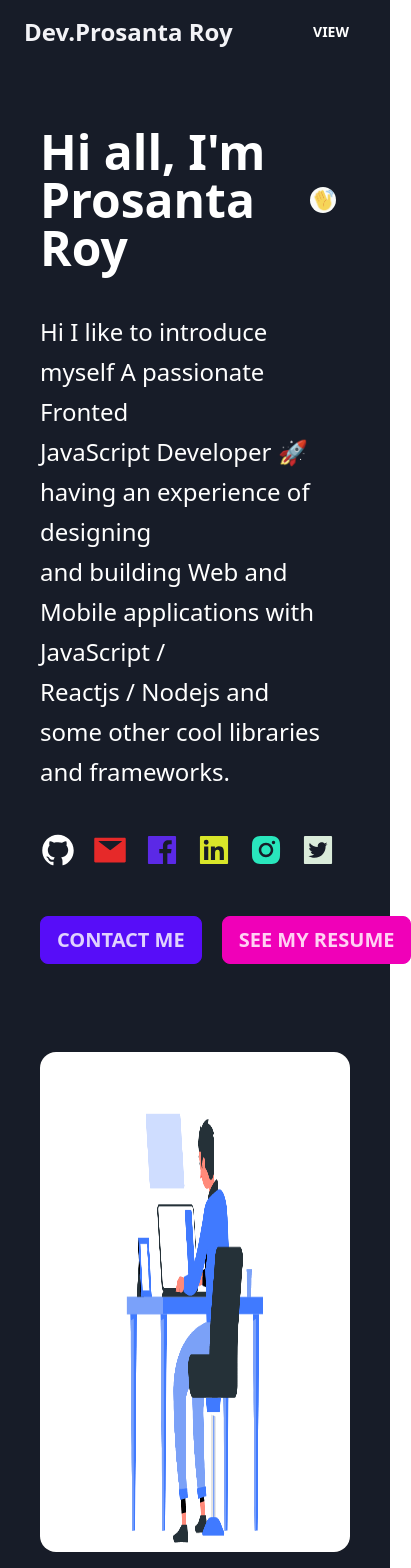
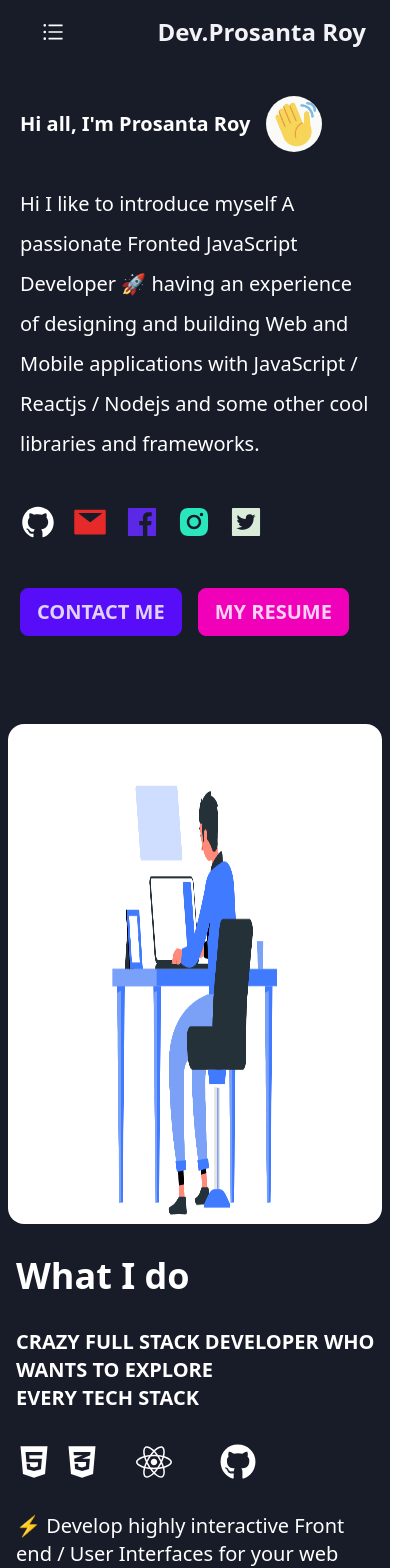
Before and after one commit to Prosantaroy1/PortFolio-site-React, a React (Vite) app: page / in a window 390 px wide. Shown: the top 1568 px of the page, 411 px wide, since content can reach past the window. Built offline with nearby package versions, Linux system fonts and the light colour scheme.

Commit message:
responsive done

```diff
--- a/src/Component/Home/Banner/Banner.jsx
+++ b/src/Component/Home/Banner/Banner.jsx
@@ -11,10 +11,10 @@ import bannerimg from "../../../../public/banner.png";
 
 const Banner = () => {
   return (
-    <div className="px-10 pb-8 pt-16 flex justify-between items-center  text-white">
+    <div className="px-5 lg:px-10 pb-8 pt-8 flex  gap-3  justify-between items-center  text-white">
       {/*Banner left part */}
-      <div>
-        <h2 className="flex items-center text-5xl gap-4 font-semibold">
+      <div className="w-full lg:w-[48%]">
+        <h2 className="flex items-center text-xl lg:text-5xl gap-4 font-semibold">
           Hi all, I'm Prosanta Roy
           <span>
             <img
@@ -24,58 +24,53 @@ const Banner = () => {
             />
           </span>
         </h2>
-        <p className="text-2xl leading-10 pt-10">
+        <p className="text-xl lg:text-2xl leading-loose pt-8">
           Hi I like to introduce myself A passionate Fronted
-          <br /> JavaScript Developer 🚀 having an experience of designing
-          <br /> and building Web and Mobile applications with JavaScript /
-          <br /> Reactjs / Nodejs and some other cool libraries
-          <br /> and frameworks.
+           JavaScript Developer 🚀 having an experience of designing
+           and building Web and Mobile applications with JavaScript /
+           Reactjs / Nodejs and some other cool libraries
+           and frameworks.
         </p>
         <div className="flex gap-4 text-4xl  pt-10 pb-12">
-          <a href="" target="_blank">
+          <a href="https://github.com/Prosantaroy1" target="_blank">
             <span>
               <AiFillGithub />
             </span>
           </a>
-          <a href="#" target="_blank">
+          <a href="mailto:royprosanta172@gmail.com" target="_blank">
             <span className="text-[#e62929]">
               <AiFillMail />
             </span>
           </a>
-          <a href="" target="_blank">
+          <a href="https://www.facebook.com/prosantaroy123" target="_blank">
             <span className="text-[#5b29e6]">
               <AiFillFacebook />
             </span>
           </a>
-          <a href="" target="_blank">
-            <span className="text-[#d9e629]">
-              <AiFillLinkedin />
-            </span>
-          </a>
-          <a href="#" target="_blank">
+          <a href="https://www.instagram.com/dev.prosantaroy/" target="_blank">
             <span className="text-[#29e6bd]">
               <AiFillInstagram />
             </span>
           </a>
-          <a href="#" target="_blank">
+          <a href="https://twitter.com/RoyProsant81869" target="_blank">
             <span className="text-[#daebda]">
               <AiFillTwitterSquare />
             </span>
           </a>
         </div>
-        <div className="flex gap-5">
+        <div className="flex gap-4">
           <button className="btn   hover:bg-white
            hover:text-slate-800 text-xl btn-primary">
             CONTACT ME
           </button>
           <button className="btn hover:bg-white hover:text-blue-950 text-xl btn-secondary">
-            SEE MY RESUME
+            MY RESUME
           </button>
         </div>
       </div>
       {/*Banner right part */}
-      <div  className="pb-6 ">
-        <img src={bannerimg} alt="bannerImg" className="p-2 animate-pulse" />
+      <div  className="pb-6 hidden lg:inline-block">
+        <img src={bannerimg} alt="bannerImg" className="p-2 max-w-full animate-pulse" />
       </div>
     </div>
   );
--- a/src/Component/Home/Contactpage/Contactpage.jsx
+++ b/src/Component/Home/Contactpage/Contactpage.jsx
@@ -13,7 +13,7 @@ const Contactpage = () => {
   return (
     <div className="pt-12 pb-14 h-full px-10 flex flex-col text-[#ffff] justify-center items-center">
       <h3 className="text-4xl pt-8 font-sans text-[#dbdbdb]">Contact Me ☎️</h3>
-      <p className="text-xl font-medium pt-8">
+      <p className="text-xl font-medium text-center pt-8">
         DISCUSS A PROJECT OR JUST WANT TO SAY HI? MY INBOX IS OPEN FOR ALL.
       </p>
       <p className="text-2xl font-medium pt-4">
@@ -26,32 +26,27 @@ const Contactpage = () => {
         royprosanta172@gmail.com
       </a>
       <div className="flex gap-4 text-4xl  pt-10 pb-12">
-        <a href="" target="_blank">
+      <a href="https://github.com/Prosantaroy1" target="_blank">
             <span>
               <AiFillGithub />
             </span>
           </a>
-        <a href="#" target="_blank">
+          <a href="mailto:royprosanta172@gmail.com" target="_blank">
             <span className="text-[#e62929]">
               <AiFillMail />
             </span>
           </a>
-        <a href="" target="_blank">
+          <a href="https://www.facebook.com/prosantaroy123" target="_blank">
             <span className="text-[#5b29e6]">
               <AiFillFacebook />
             </span>
           </a>
-        <a href="" target="_blank">
-          <span className="text-[#d9e629]">
-            <AiFillLinkedin />
-          </span>
-        </a>
-        <a href="#" target="_blank">
+          <a href="https://www.instagram.com/dev.prosantaroy/" target="_blank">
             <span className="text-[#29e6bd]">
               <AiFillInstagram />
             </span>
           </a>
-        <a href="#" target="_blank">
+          <a href="https://twitter.com/RoyProsant81869" target="_blank">
             <span className="text-[#daebda]">
               <AiFillTwitterSquare />
             </span>
--- a/src/Component/Home/Educationpage/Education.jsx
+++ b/src/Component/Home/Educationpage/Education.jsx
@@ -4,7 +4,7 @@ import schoolImg from '../../../../public/images.jpg'
 
 const Education = () => {
     return (
-        <div className='pt-16 px-10'>
+        <div className='pt-16 px-3 lg:px-10'>
            <h2 className='text-4xl text-[#ffff] font-mono pb-5'>Education</h2>
            <div className='pt-4'>
                {/*Diploma thakurgaon */}
--- a/src/Component/Home/OpenSourcePage/OpenSourcePage.jsx
+++ b/src/Component/Home/OpenSourcePage/OpenSourcePage.jsx
@@ -3,11 +3,11 @@ import { Link } from "react-router-dom";
 
 const OpenSourcePage = () => {
   return (
-    <div className="pt-10 px-10 pb-6">
-      <h3 className="text-4xl text-[#ffff] font-bold text-center pb-6">
+    <div className="pt-10 px-3 lg:px-10  pb-6">
+      <h3 className="text-3xl lg:text-4xl text-[#ffff] font-bold text-center pb-6">
         Open Source Projects
       </h3>
-      <div className="flex flex-col w-full text-[#ffff] lg:flex-row gap-5">
+      <div className="flex pt-10 flex-col w-full text-[#ffff] lg:flex-row gap-9">
         <div className="grid flex-grow h-40 card shadow-lg  shadow-slate-800 hover:bg-[#5a64e7] rounded-box place-items-center">
           <Link
             to="https://github.com/Prosantaroy1/The-Dragon-News-Project"
@@ -28,7 +28,7 @@ const OpenSourcePage = () => {
         </div>
       </div>
       {/*part-2  */}
-      <div className="flex pt-8 flex-col w-full text-[#ffff] lg:flex-row gap-5">
+      <div className="flex pt-12 flex-col w-full text-[#ffff] lg:flex-row gap-5">
         <div className="grid flex-grow h-40 card shadow-lg  shadow-slate-800 hover:bg-[#5a64e7] rounded-box place-items-center">
           <Link
             to="https://github.com/Prosantaroy1/car-doctor-client"
@@ -48,9 +48,9 @@ const OpenSourcePage = () => {
           </Link>
         </div>
       </div>
-      <div className="flex justify-center pt-8 pb-8">
+      <div className="flex justify-center pt-10 pb-8">
           <Link to='https://github.com/Prosantaroy1?tab=repositories' target="_blank">
-              <button className="btn btn-active px-12  btn-primary">All Open Source</button>
+              <button className="btn btn-active hover:bg-orange-500 px-12  btn-primary">All Open Source</button>
           </Link>
       </div>
     </div>
--- a/src/Component/Home/ProjectPage/Projectpage.jsx
+++ b/src/Component/Home/ProjectPage/Projectpage.jsx
@@ -6,9 +6,9 @@ import project3 from '../../../../public/download (3).jpg'
 
 const Projectpage = () => {
   return (
-    <div className="pt-8 px-10 text-[#fff] pb-5">
-      <h2 className="text-4xl text-[#ffff] font-bold pb-3">Big Projects</h2>
-      <p className="">
+    <div className="pt-8 px-3 lg:px-10 text-[#fff] pb-5">
+      <h2 className="text-4xl text-center text-[#ffff] font-bold pb-3">Big Projects</h2>
+      <p className="text-center">
         SOME STARTUPS AND COMPANIES THAT I HELPED TO CREATE THEIR TECH
       </p>
       <div className="pt-8 flex items-center flex-wrap justify-center lg:justify-normal gap-5">
--- a/src/Component/Home/SkillParsen/SkillParsen.jsx
+++ b/src/Component/Home/SkillParsen/SkillParsen.jsx
@@ -2,7 +2,7 @@ import React from 'react';
 
 const SkillParsen = () => {
     return (
-        <div className='mt-10 px-10 pb-4'>
+        <div className='mt-10 px-3 lg:px-10 pb-4'>
             <h2 className='text-4xl text-[#ffff] font-mono pb-5'>Proficiency</h2>
             <div className='mt-5 space-y-5 pb-5'>
                    {/*Frontend dev */}
--- a/src/Component/Home/SkillSector/Skill.jsx
+++ b/src/Component/Home/SkillSector/Skill.jsx
@@ -4,13 +4,13 @@ import {FaHtml5, FaCss3Alt, FaReact, FaGithub  } from 'react-icons/fa';
 
 const Skill = () => {
     return (
-        <div className='flex flex-wrap lg:flex-nowrap  items-center justify-center  mt-6 px-10 py-8 gap-8'>
+        <div className='flex flex-wrap lg:flex-nowrap items-center justify-center  mt-6 px-2 lg:px-10 py-8 gap-8'>
           {/*left side img */}
             <div>
                 <img src={imggif} alt="" className='w-[600px] h-[500px] rounded-2xl bg-[#050505]'/>
             </div>
           {/*Right side text */}
-            <div className='text-white space-y-7 pl-12'>
+            <div className='text-white space-y-8  pl-2'>
                 <h2 className='text-4xl font-bold'>What I do</h2>
                 <p className='text-xl font-semibold'>
                     CRAZY FULL STACK DEVELOPER WHO WANTS TO EXPLORE<br/> EVERY TECH STACK
--- a/src/Component/Shared/NavbarSection/NavbarSection.jsx
+++ b/src/Component/Shared/NavbarSection/NavbarSection.jsx
@@ -1,5 +1,7 @@
 import React from "react";
 import { Link } from "react-router-dom";
+import { AiOutlineBars } from "react-icons/ai";
+
 
 const NavbarSection = () => {
   const navitem = (
@@ -20,7 +22,7 @@ const NavbarSection = () => {
   );
   return (
     <div className="w-full">
-      <div className="navbar flex lg:flex-row justify-between px-6 text-white">
+      <div className="navbar flex flex-row-reverse lg:flex-row justify-between px-6 text-white">
         <div className="flex">
           <Link to="/">
             <h4 className="text-2xl text-[#f3f3f7] font-sans font-semibold">Dev.Prosanta Roy</h4>
@@ -34,11 +36,11 @@ const NavbarSection = () => {
           </div>
           <div className="dropdown lg:hidden">
             <label tabIndex={0} className="btn btn-ghost lg:hidden">
-              <h3>View</h3>
+              <h3><AiOutlineBars className="text-white text-2xl"/></h3>
             </label>
             <ul
               tabIndex={0}
-              className="dropdown-content mt-3 z-[1] p-1 space-y-4 text-center rounded-xl shadow bg-base-100 "
+              className="dropdown-content mt-3 z-[1] px-28 py-5 space-y-4 text-center rounded-xl shadow text-black bg-base-100 "
             >
               {navitem}
             </ul>
```
Lines whose indentation alone changed are shown as unchanged.
